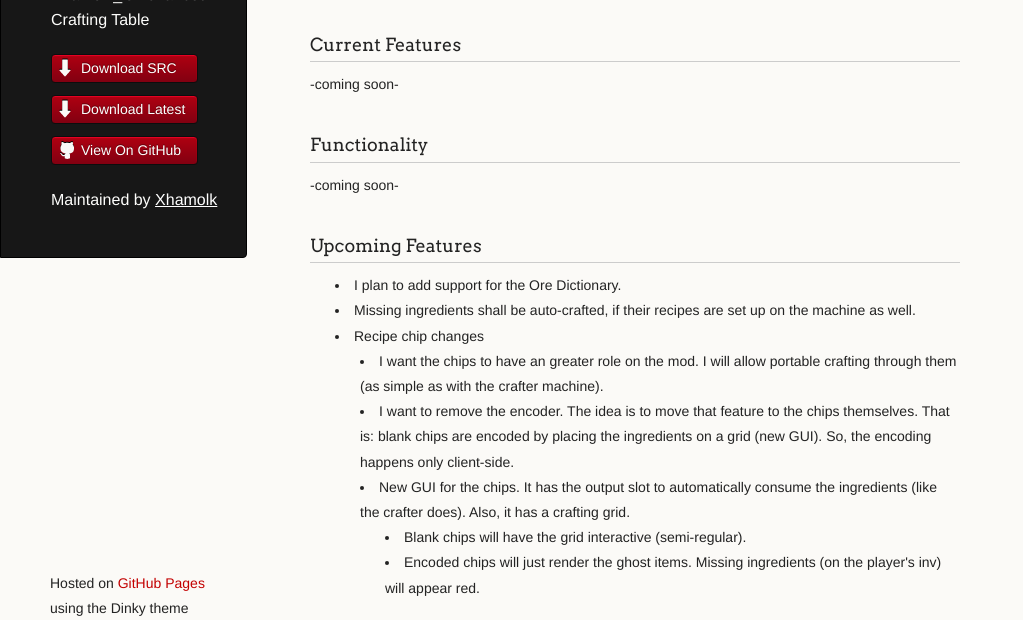
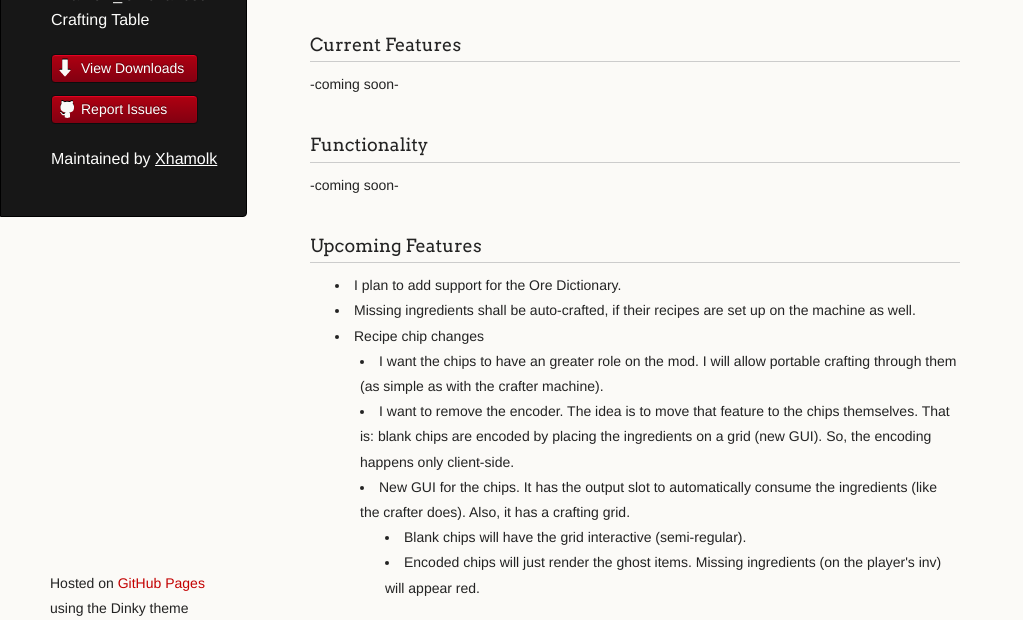
Before and after one commit to Xhamolk/XACT, a plain HTML site: page index.html in a window 1280 px wide. Shown: the part 147-767 px from the top of the page, without its empty margins (0-1023 px from the left). Drawn offline with Linux system fonts and the light colour scheme.

Commit message:
Update index.html

```diff
--- a/index.html
+++ b/index.html
@@ -20,9 +20,8 @@
         <p class="header">Xhamolk_'s Advanced Crafting Table</p>
 
         <ul>
-          <li class="download"><a class="buttons" href="https://github.com/Xhamolk/XACT/zipball/master">Download SRC</a></li>
-          <li class="download"><a class="buttons" href="https://github.com/Xhamolk/XACT/tarball/master">Download Latest</a></li>
-          <li><a class="buttons github" href="https://github.com/Xhamolk/XACT">View On GitHub</a></li>
+          <li class="download"><a class="buttons" href="https://github.com/Xhamolk/XACT/downloads">View Downloads</a></li>
+          <li><a class="buttons github" href="https://github.com/Xhamolk/XACT/issues">Report Issues</a></li>
         </ul>
 
         <p class="header">Maintained by <a class="header name" href="https://github.com/Xhamolk">Xhamolk</a></p>
```
